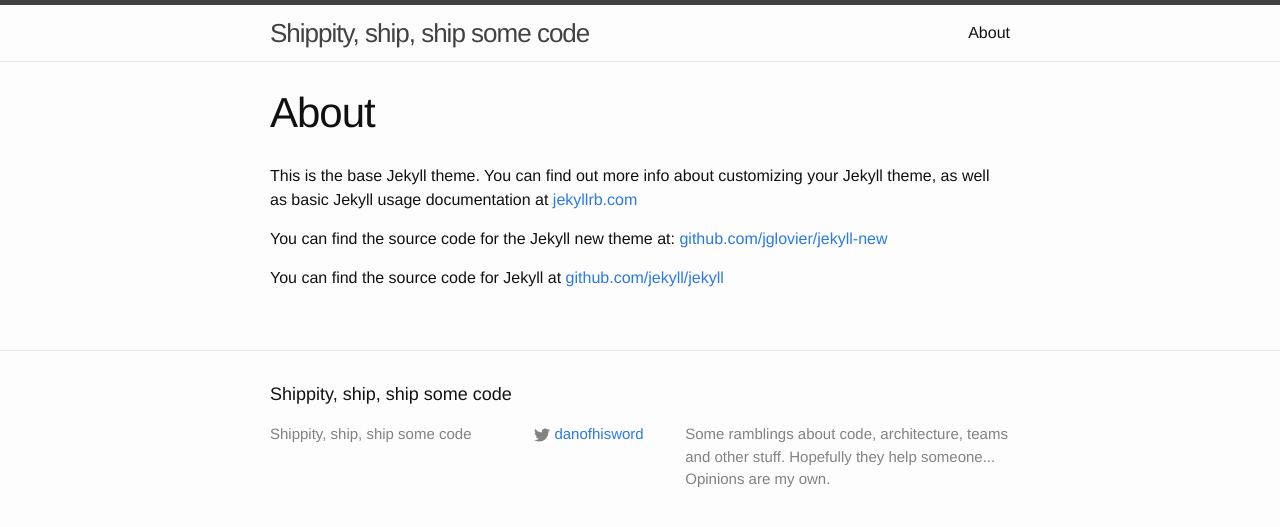
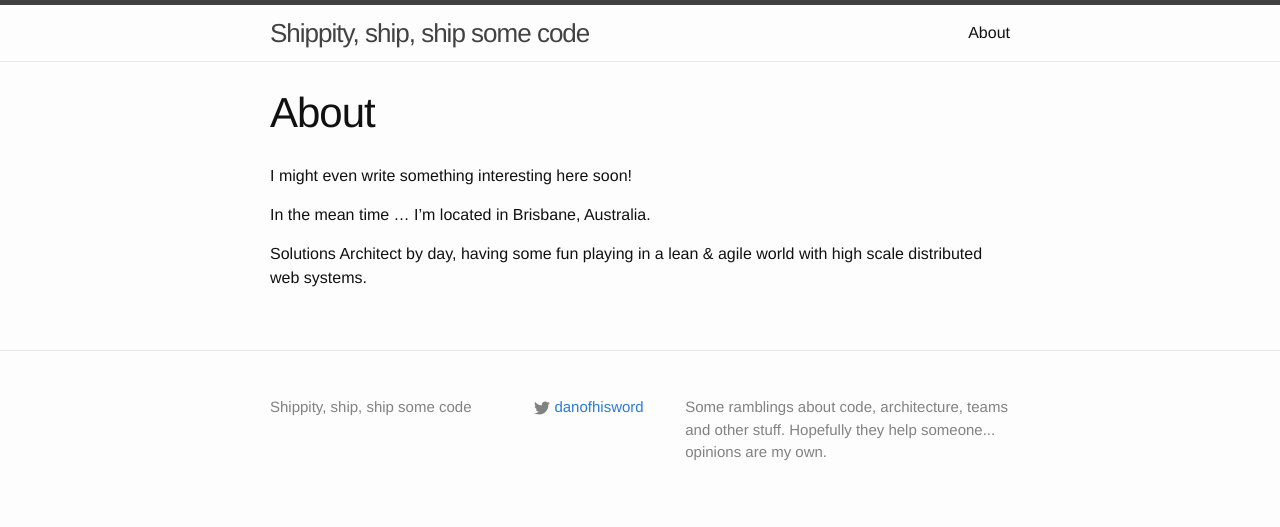
Before and after one commit to danofhisword/danofhisword.github.io, a Jekyll site: the page built from about.md, in a window 1280 px wide. Shown: the top 527 px of the page. Built offline with Jekyll 4.4.1, drawn with Linux system fonts in a browser that asks for light colours.

Commit message:
about page tweaks

```diff
--- a/_config.yml
+++ b/_config.yml
@@ -2,7 +2,7 @@
 title: Shippity, ship, ship some code
 description: > # this means to ignore newlines until "baseurl:"
  Some ramblings about code, architecture, teams and other stuff. Hopefully they help someone...
- Opinions are my own.
+ opinions are my own.
 baseurl: "" # the subpath of your site, e.g. /blog/
 url: "http://danofhisword.com" # the base hostname & protocol for your site
 twitter_username: danofhisword
--- a/_includes/footer.html
+++ b/_includes/footer.html
@@ -2,7 +2,7 @@
 
   <div class="wrapper">
 
-    <h2 class="footer-heading">{{ site.title }}</h2>
+    <h2 class="footer-heading"><!--{{ site.title }}--></h2>
 
     <div class="footer-col-wrapper">
       <div class="footer-col  footer-col-1">
--- a/about.md
+++ b/about.md
@@ -4,8 +4,8 @@ title: About
 permalink: /about/
 ---
 
-This is the base Jekyll theme. You can find out more info about customizing your Jekyll theme, as well as basic Jekyll usage documentation at [jekyllrb.com](http://jekyllrb.com/)
+I might even write something interesting here soon!
 
-You can find the source code for the Jekyll new theme at: [github.com/jglovier/jekyll-new](https://github.com/jglovier/jekyll-new)
+In the mean time ... I'm located in Brisbane, Australia.
 
-You can find the source code for Jekyll at [github.com/jekyll/jekyll](https://github.com/jekyll/jekyll)
+Solutions Architect by day, having some fun playing in a lean & agile world with high scale distributed web systems.
```
Also changed, not shown: 7 other files.
